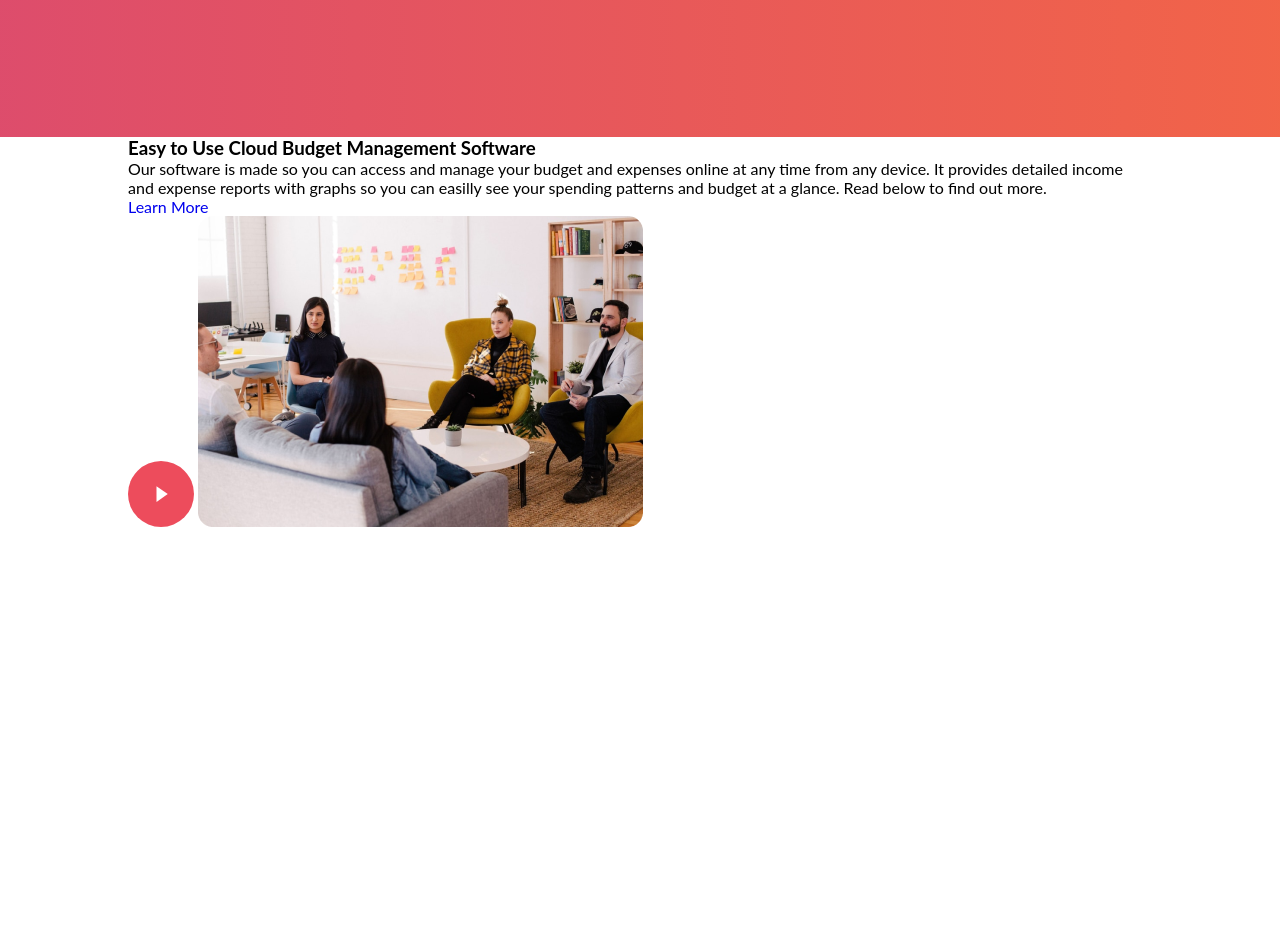
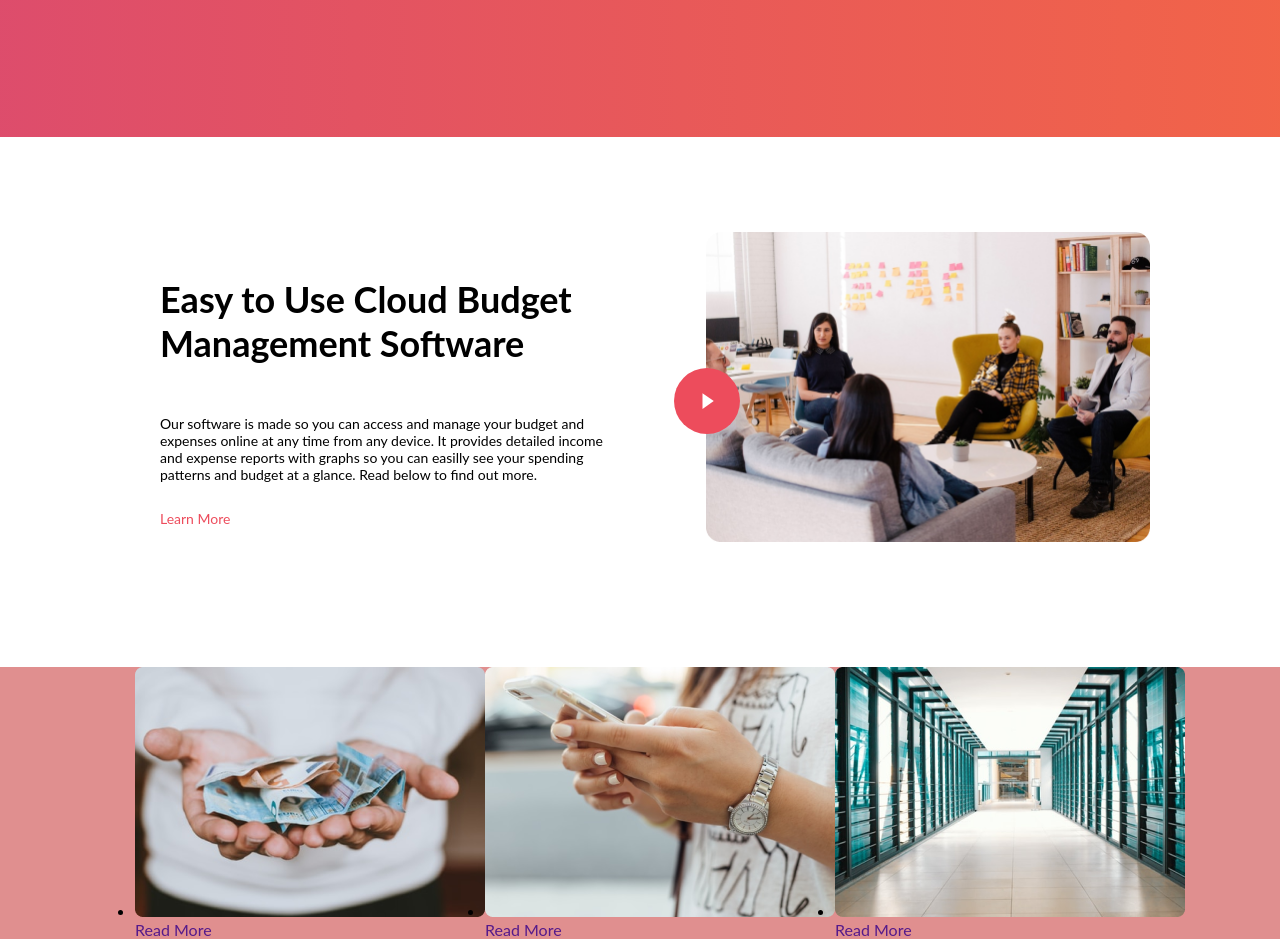
Before and after one commit to krekrekerok/CloudBudget_Neobis, a plain HTML site: page index.html in a window 1280 px wide. Shown: the part 540-1479 px from the top of the page. Before the commit the page ends 1070 px from the top, so only its background shows below. Drawn offline with Linux system fonts and the light colour scheme.

Commit message:
Ovewview part done, Feartures css left

```diff
--- a/css/styles.css
+++ b/css/styles.css
@@ -1,6 +1,7 @@
 *{
     font-family: 'Lato', sans-serif;
     margin: 0;
+    scroll-behavior: smooth;
 }
 
 a{
@@ -14,19 +15,21 @@ button{
     cursor: pointer;
     transition-duration: 0.4s;
 }
+button:active{
+    box-shadow: 0 12px 16px 0 rgba(0,0,0,0.24), 0 17px 50px 0 rgba(0,0,0,0.19);
+}
 .container{
-    width: 80%;
+    width: 75%;
     max-width: 1300px;
     margin: auto;
 }
-
-
 
 header{
     height: 100%;
     /* height: 700px; */
     background: linear-gradient(90deg, rgba(213, 32, 71, 0.8) 0%, rgba(238, 61, 27, 0.8) 100%), url(/images/BgImg.png) center center no-repeat;
     background-size: cover;
+    object-fit: contain;
 }
 nav{
     padding-top: 45px;
@@ -47,14 +50,14 @@ nav{
 .nav__item{
     padding: 2px 11px;
     color: #fff;
-    transition: font-weight 0.2s ease-in;
+    /* transition: 0.5s ease-in; */
 }
 
 .nav__item:hover{
-    font-weight: bold;
+    font-weight: 600;
 }
 
-.nav_btn-switch{
+.nav__btn-switch{
     display: flex;
 }
 
@@ -79,14 +82,13 @@ img.switch__item{
 
 .nav__btn-login:hover {
     background: #fff;
-    color:red;
+    color:#ED4C5C;
     opacity: 0.8;
 }
 .nav__btn-login:active {
     background: #fff;
     opacity: 1;
-    color:red;
-    box-shadow: 0 12px 16px 0 rgba(0,0,0,0.24), 0 17px 50px 0 rgba(0,0,0,0.19);
+    color:#ED4C5C;
 }
 
 .hero{
@@ -112,7 +114,7 @@ img.switch__item{
     padding: 17px 50px;
     border-color: white;
     background-color: #fff;
-    color:red;
+    color:#ED4C5C;
     margin-bottom: 150px;
 }
 
@@ -123,3 +125,75 @@ img.switch__item{
 
 
 /* -------------   Overview   ------------ */
+.overview{
+    display: flex;
+}
+.overview__left{
+    width: 50%;
+    margin: 140px 0;
+}
+
+.overview__left-name{
+    font-size: 36px;
+    margin-bottom: 50px;
+}
+
+.overview__left-decs{
+    font-size: 14px;
+    margin-bottom: 25px;
+}
+
+.overview__left-link{
+    font-size: 14px;
+    color: #ED4C5C;
+    transition: 0.4s ease-in-out;
+}
+
+.overview__left-link:hover{
+    font-size: 15px;
+    color: #8e1c27;
+}
+
+.overview__right{
+    width: 50%;
+    display: flex;
+}
+
+.overview__right-play{
+    left: 7%;
+    position: relative;
+    width: 66px;
+    transition: 0.7s;
+}
+
+.overview__right-play:hover{
+    opacity: 0.9;
+    transform:scale(1.2) ;
+}
+
+.overview__right-play:active{
+    opacity: 0;
+    background-color: #fff;
+}
+
+.overview__right-video{
+    width: 445px;
+    height: 310px;
+    margin: 95px 95px 95px 0;
+}
+
+/* -------------   Features   ------------ */
+
+#features{
+    background-color: #e08f8f;
+}
+
+.features__list{
+    display: flex;
+    justify-content: center;
+}
+
+.card__img{
+    width: 350px;
+    height: 250px;
+}
--- a/index.html
+++ b/index.html
@@ -43,7 +43,7 @@
                     </li>
                 </ul>
 
-                <div class="nav_btn-switch">
+                <div class="nav__btn-switch">
                     <img class="switch__item" src="/images/Flag.svg" alt="En Flag">
                     <p class="switch__item switch-text">en</p>
                     <img src="/images/Arrow.svg" alt="Arrow" class="switch__item">
@@ -63,27 +63,72 @@
         </div>
     </header>
     <main>
-        <div class="container">
-            <section class="overview">
+        <!-- <div class="container"> -->
+            <section id="overview">
+                <div class="container overview">
                     <article class="overview__left">
-                    <h1 class="overview__left-name">
+                        <h3 class="overview__left-name">
                             Easy to Use Cloud Budget Management Software
-                    </h1>
+                        </h3>
                         <p class="overview__left-decs">
-                        Our software is made so you can access and manage your budget and expenses online at any time from any device. It provides detailed income and expense reports with graphs so you can easilly see your spending patterns and budget at a glance. Read below to find out more.
+                            Our software is made so you can access and manage your budget and <br> expenses online at any time from any device. It provides detailed income <br> and expense reports with graphs so you can easilly see your spending <br> patterns and budget at a glance. Read below to find out more.
                         </p>
                         <a href="#" class="overview__left-link">Learn More</a>
                     </article>
                     <aside class="overview__right">
+                        <a class="overview__right-play" href="#video">
                             <img src="/images/Play Button.svg" alt="Play Button">
-                    <img src="/images/Video_bg.png" alt="Video_bg">
+                        </a>
+                        <img id="video" class="overview__right-video" src="/images/Video_bg.png" alt="Video_bg">
                     </aside>
+                </div>
+            </section>
+            <section id="features" >
+                <div class="container features">
+                    <ul class="features__list">
+                        <li class="list__item">
+                            <article class="features__card">
+                                <img src="images/features-1.png" alt="Support" class="card__img">
+                                <div class="card__info">
+                                    <h3 class="card__name">
+                                    </h3>
+                                    <p class="card__decs">
+                                    </p>
+                                    <a href="" class="card__link">Read More</a>
+                                </div>
+                            </article>
+                        </li>
+                        <li class="list__item">
+                            <article class="features__card">
+                                <img src="images/features-2.png" alt="Support" class="card__img">
+                                <div class="card__info">
+                                    <h3 class="card__name">
+                                    </h3>
+                                    <p class="card__decs">
+                                    </p>
+                                    <a href="" class="card__link">Read More</a>
+                                </div>
+                            </article>
+                        </li>
+                        <li class="list__item">
+                            <article class="features__card">
+                                <img src="images/features-3.png" alt="Support" class="card__img">
+                                <div class="card__info">
+                                    <h3 class="card__name">
+                                    </h3>
+                                    <p class="card__decs">
+                                    </p>
+                                    <a href="" class="card__link">Read More</a>
+                                </div>
+                            </article>
+                        </li>
+                    </ul>
+                </div>
             </section>
             <section></section>
             <section></section>
             <section></section>
-            <section></section>
-        </div>
+        <!-- </div> -->
     </main>
     <footer>
     </footer>
```
Lines whose indentation alone changed are shown as unchanged.
